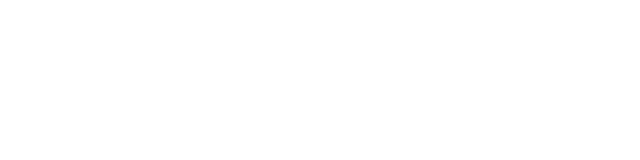
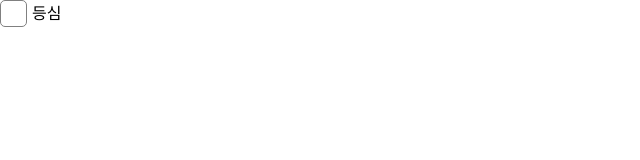
Before and after one commit to PreOnBoarding-Team14/02_adminPage, a React (Create React App) app: page / in a window 1280 px wide. Shown: the top 160 px of the page, without its empty margins (0-640 px from the left). Built offline with nearby package versions, Linux system fonts and the light colour scheme.

Commit message:
Add - 공용컴포넌트(체크박스)구현 완료

```diff
--- a/src/components/form/FormCheckBox.js
+++ b/src/components/form/FormCheckBox.js
@@ -1,5 +1,48 @@
+import React, { useState } from 'react';
 import styled from 'styled-components';
 
-export default function FormCheckBox() {
-  return <div>ss</div>;
+const CheckBoxAndCategory = styled.div`
+  box-sizing: border-box;
+  display: flex;
+  align-items: center;
+`;
+
+const CheckBoxWrapper = styled.div`
+  display: flex;
+  justify-content: center;
+  align-items: center;
+  margin-right: 5px;
+  width: 25px;
+  height: 25px;
+  background: ${(props) => (props.isCheck ? '#342F6A' : 'white')};
+  border: 1px solid ${(props) => (props.isCheck ? '#342F6A' : 'gray')};
+  border-radius: 5px;
+`;
+
+const CheckBox = styled.button`
+  background: none;
+  border: none;
+  cursor: pointer;
+  color: white;
+`;
+
+const CategoryName = styled.p``;
+
+export default function FormCheckBox({ categoryName }) {
+  const [isCheck, setIsCheck] = useState(false);
+
+  const clickCheckBox = () => {
+    setIsCheck(!isCheck);
+  };
+
+  console.log(isCheck);
+
+  return (
+    <CheckBoxAndCategory>
+      <CheckBoxWrapper onClick={clickCheckBox} isCheck={isCheck}>
+        <CheckBox isCheck={isCheck}>✔</CheckBox>
+      </CheckBoxWrapper>
+      <CategoryName>{categoryName}</CategoryName>
+    </CheckBoxAndCategory>
+  );
 }
--- a/src/components/index.js
+++ b/src/components/index.js
@@ -1,5 +1,5 @@
 export { default as FormTextArea } from './form/FormTextArea';
-export { default as FormCheckbox } from './form/FormCheckbox';
+export { default as FormCheckBox } from './form/FormCheckBox';
 export { default as FormInput } from './form/FormInput';
 export { default as FormSelect } from './form/FormSelect';
 export { default as FormSelectBox } from './form/FormSelectBox';
--- a/src/pages/admin/components/exposureNSalesPeriod/ExposureNSalesPeriod.js
+++ b/src/pages/admin/components/exposureNSalesPeriod/ExposureNSalesPeriod.js
@@ -1,5 +1,12 @@
 import styled from 'styled-components';
+import { FormCheckBox } from 'components';
 
 export default function ExposureNSalesPeriod() {
-  return null;
+  const categoryName = '등심';
+
+  return (
+    <div>
+      <FormCheckBox categoryName={categoryName} />
+    </div>
+  );
 }
```
Also changed, not shown: 1 other file (tests, documents, lock files or other folders).
